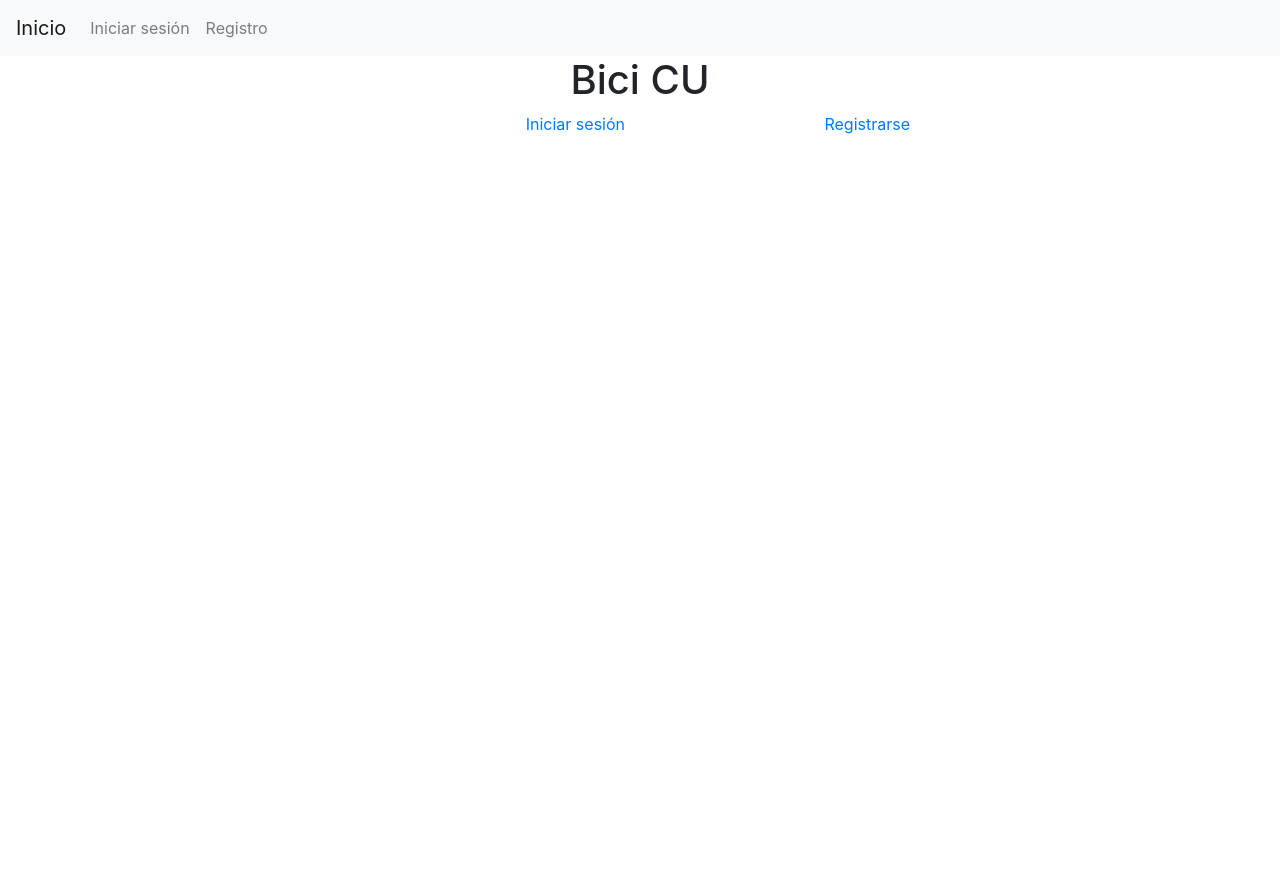
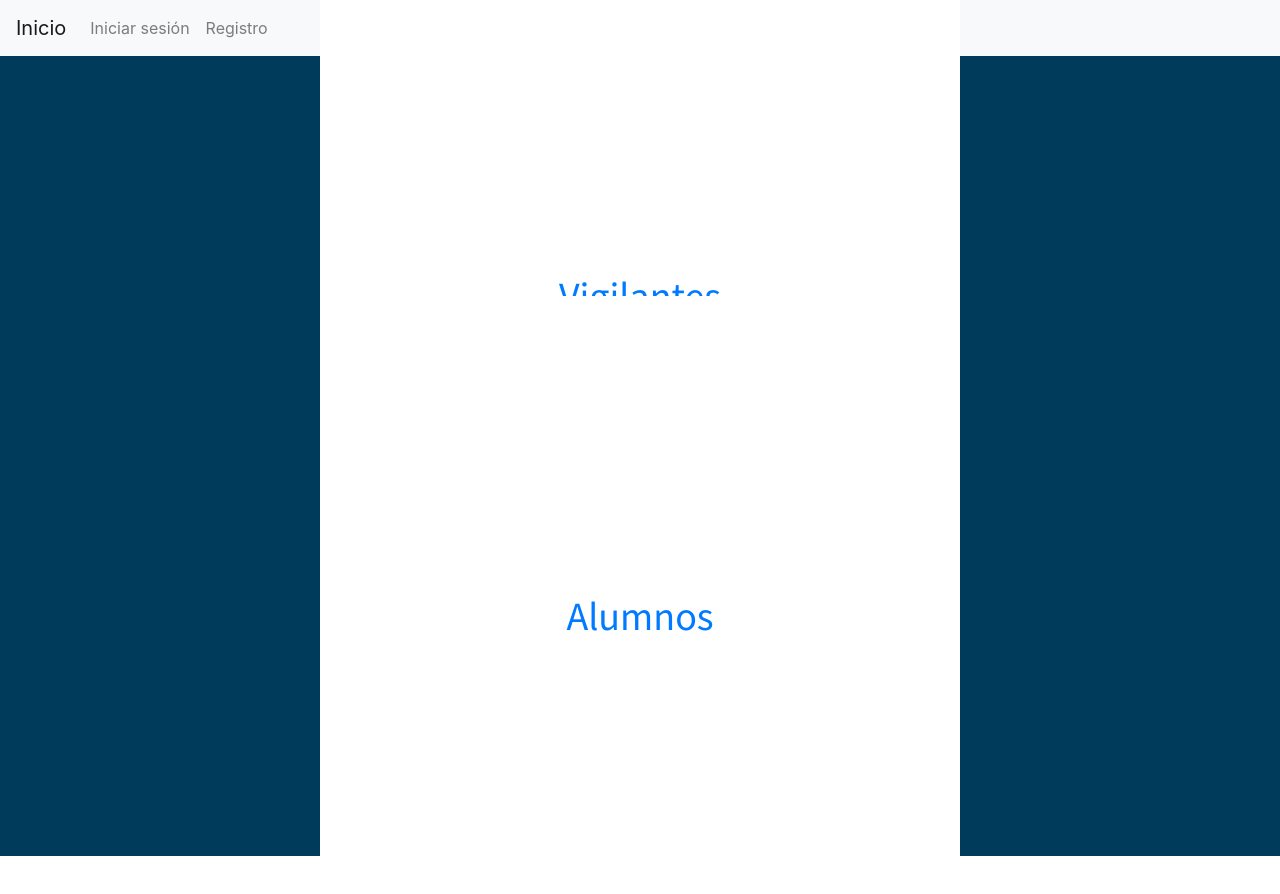
Before and after one commit to cesarhrocha/Bici-CU, an Angular app: page / in a window 1280 px wide. Shown: the top 894 px of the page. Before the commit the page ends 800 px from the top, so only its background shows below. Built offline with nearby package versions, Linux system fonts and the light colour scheme.

Commit message:
CSS updated V1

```diff
--- a/src/app/escanear/escanear.component.html
+++ b/src/app/escanear/escanear.component.html
@@ -11,7 +11,7 @@
   </header>
 
   <body>
-      <button *ngIf="escaneo" type="button" class="button">
+      <button *ngIf="escaneo" (click)="escanear()" type="button" class="button">
       ESCANEAR<br>
       QR
     </button>
--- a/src/app/escanear/escanear.component.ts
+++ b/src/app/escanear/escanear.component.ts
@@ -10,7 +10,7 @@ import { EntranceService } from '../entrance.service';
 })
 export class EscanearComponent implements OnInit {
   form: FormGroup;
-  escaneo: true;
+  escaneo = true;
   details: UserDetails;
   constructor(private auth: AuthenticationService,
     private scan: EntranceService) { }
@@ -29,6 +29,10 @@ export class EscanearComponent implements OnInit {
       });
     }
 
+    escanear() {
+      this.escaneo = false;
+    }
+
     checkIsInside() {
       this.scan.addEntrance(this.form.value.idInst);
     }
--- /dev/null
+++ b/src/app/inicio/inicio.component.css
@@ -0,0 +1,54 @@
+.inicio-background{
+  background-color: #003B5C;
+  position: absolute;
+  font-family: 'Source Sans Pro', sans-serif;
+  width: 100%;
+  height: 100%
+}
+
+.boton-centrado-vigilantes{
+  background-color: white;
+
+  position:absolute; /*it can be fixed too*/
+  left:0; right:0;
+  top: -40%; bottom:0;
+  margin:auto;
+
+  max-width:100%;
+  max-height:100%;
+  overflow:auto;
+
+  width: 50vw;
+  height: 50vw;
+}
+
+.boton-centrado-alumnos{
+  background-color: white;
+
+  position:absolute; /*it can be fixed too*/
+  left:0; right:0;
+  top:40%; bottom:0;
+  margin:auto;
+
+  max-width:100%;
+  max-height:100%;
+  overflow:auto;
+
+  width: 50vw;
+  height: 50vw;
+}
+
+.boton-centrado-alumnos h1{
+  position: relative;
+  top: 50%;
+  transform: translateY(-50%);
+  text-align: center;
+  color:#003B5C
+}
+.boton-centrado-vigilantes h1{
+  position: relative;
+  top: 50%;
+  transform: translateY(-50%);
+  text-align: center;
+  color:#003B5C
+}
--- /dev/null
+++ b/src/app/inicio/inicio.component.html
@@ -0,0 +1,9 @@
+<div class="inicio-background">
+  <div class="boton-centrado-vigilantes">
+    <h1><a routerLink="/login">Vigilantes</a></h1>
+  </div>
+
+  <div class="boton-centrado-alumnos">
+    <h1><a routerLink="/login">Alumnos</a></h1>
+  </div>
+</div>
```
Also changed, not shown: src/app/app.module.ts (+5 -2 lines), src/app/inicio/inicio.component.ts (added, +9 -0 lines).
